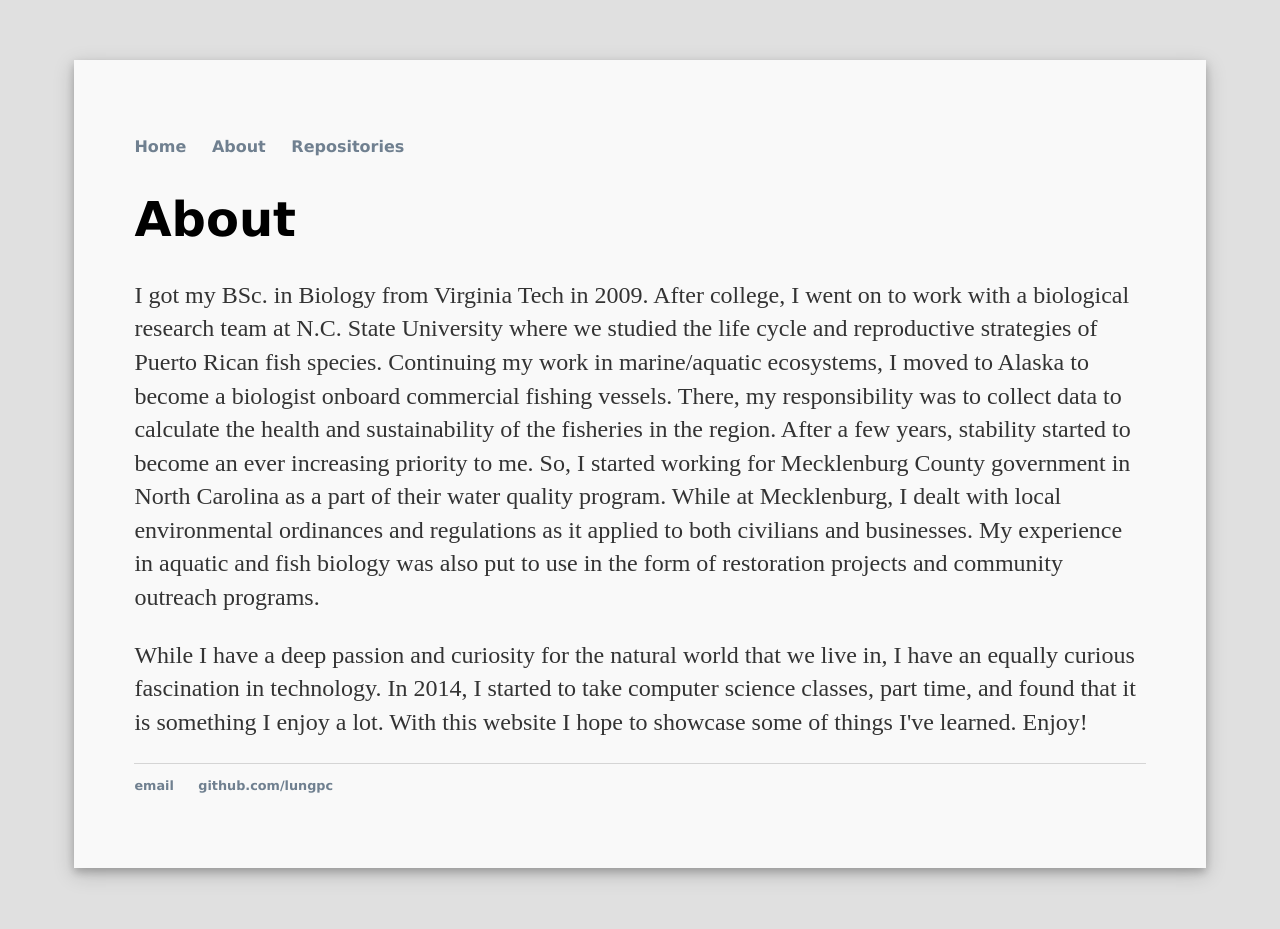
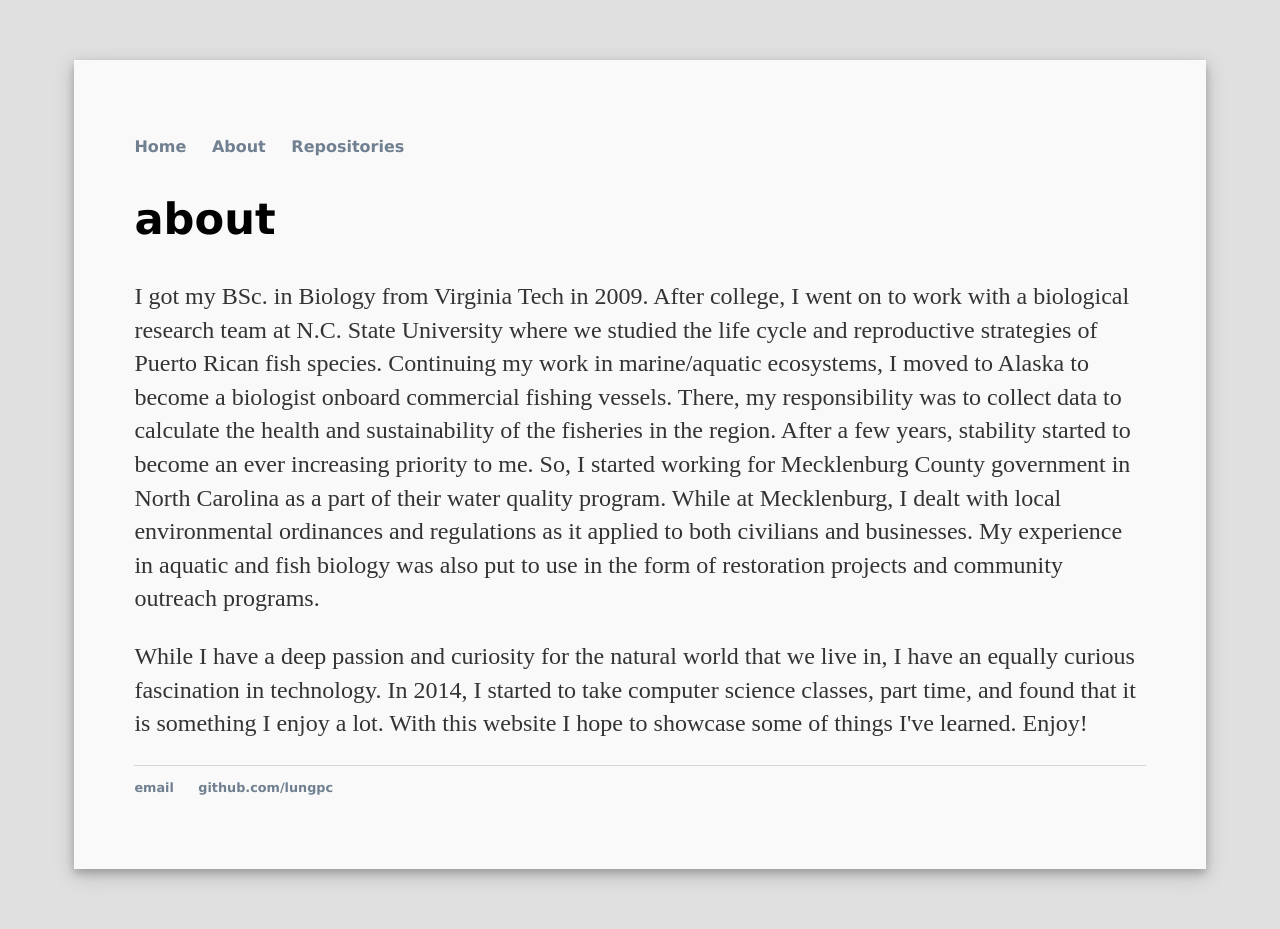
Before and after one commit to lungpc/lungpc.github.io, a Jekyll site: the page built from about/index.html, in a window 1280 px wide. Built offline with Jekyll 4.4.1, drawn with Linux system fonts in a browser that asks for light colours.

```diff
--- a/about/index.html
+++ b/about/index.html
@@ -4,7 +4,7 @@ title: About Philip Lung
 ---
 
 <div class="about">
-  <h1>About</h1>
+  <h2>about</h2>
   <p>I got my BSc. in Biology from Virginia Tech in 2009. After college, I went on to work with a biological research team at N.C. State University
   where we studied the life cycle and reproductive strategies of Puerto Rican fish species. Continuing my work in marine/aquatic
   ecosystems, I moved to Alaska to become a biologist onboard commercial fishing vessels. There, my responsibility was to collect
```
